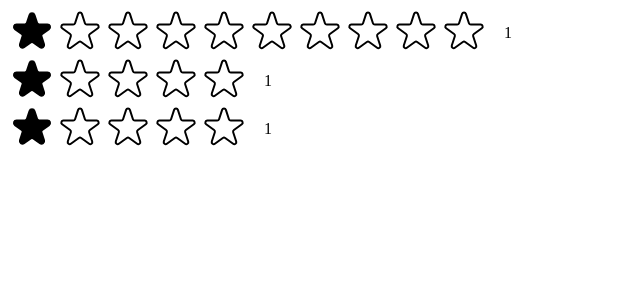
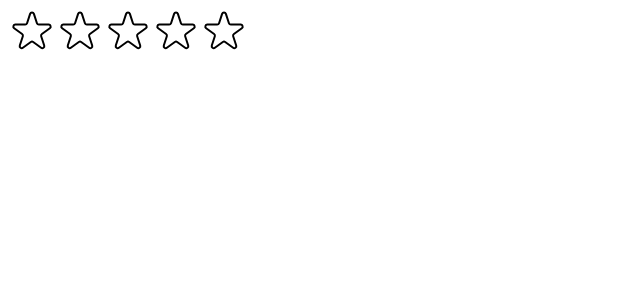
Before and after one commit to krismwas/movie-app, a React (Create React App) app: page / in a window 1280 px wide. Shown: the top 300 px of the page, without its empty margins (0-640 px from the left). Built offline with nearby package versions, Linux system fonts and the light colour scheme.

Commit message:
hovering rating

```diff
--- a/src/StarRating.js
+++ b/src/StarRating.js
@@ -5,7 +5,8 @@ const starContainerStyle = { display: "flex" };
 const textStyle = { lineHeight: "1px", margin: "0" };
 
 export default function StarRating({ maxRating = 5 }) {
-  const [rating, setRating] = useState(1);
+  const [rating, setRating] = useState(0);
+  const [temptRating, setTemptRating] = useState(0);
 
   function handleRating(rating) {
     setRating(rating);
@@ -17,12 +18,14 @@ export default function StarRating({ maxRating = 5 }) {
         {Array.from({ length: maxRating }, (_, i) => (
           <Star
             key={i}
+            full={temptRating ? temptRating >= i + 1 : rating >= i + 1}
             onRate={() => handleRating(i + 1)}
-            full={rating >= i + 1}
+            onHoverIn={() => setTemptRating(i + 1)}
+            onHoverOut={() => setTemptRating(0)}
           />
         ))}
       </div>
-      <p style={textStyle}>{rating}</p>
+      <p style={textStyle}>{temptRating || rating || ""}</p>
     </div>
   );
 }
@@ -34,9 +37,15 @@ const starStyle = {
   cursor: "pointer",
 };
 
-function Star({ onRate, full }) {
+function Star({ onRate, full, onHoverIn, onHoverOut }) {
   return (
-    <span style={starStyle} role="button" onClick={onRate}>
+    <span
+      style={starStyle}
+      role="button"
+      onClick={onRate}
+      onMouseEnter={onHoverIn}
+      onMouseLeave={onHoverOut}
+    >
       {full ? (
         <svg
           xmlns="http://www.w3.org/2000/svg"
--- a/src/index.js
+++ b/src/index.js
@@ -8,8 +8,8 @@ const root = ReactDOM.createRoot(document.getElementById("root"));
 root.render(
   <React.StrictMode>
     {/* <App /> */}
-    <StarRating maxRating={10} />
+    {/* <StarRating maxRating={10} /> */}
     <StarRating maxRating={5} />
-    <StarRating />
+    {/* <StarRating /> */}
   </React.StrictMode>
 );
```
